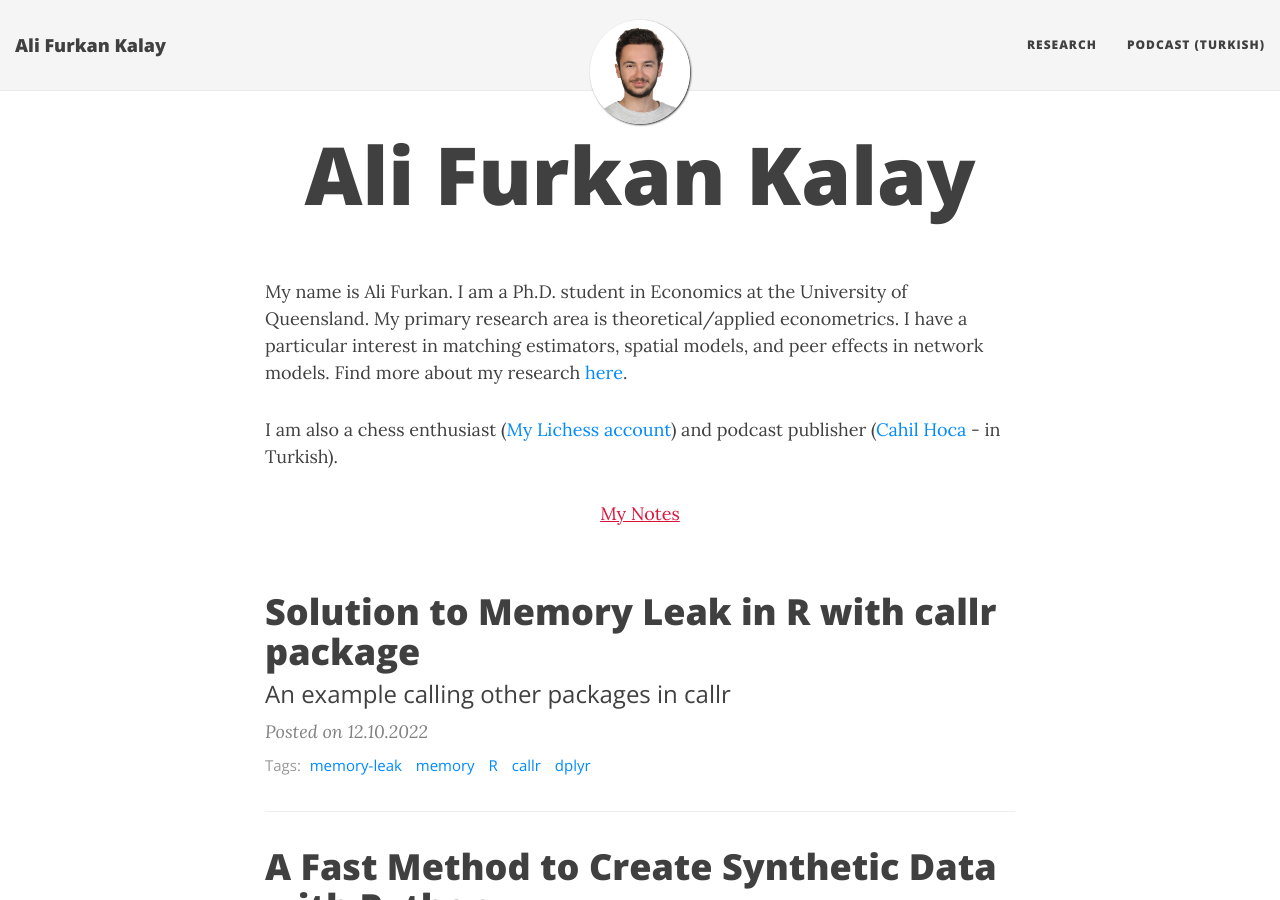
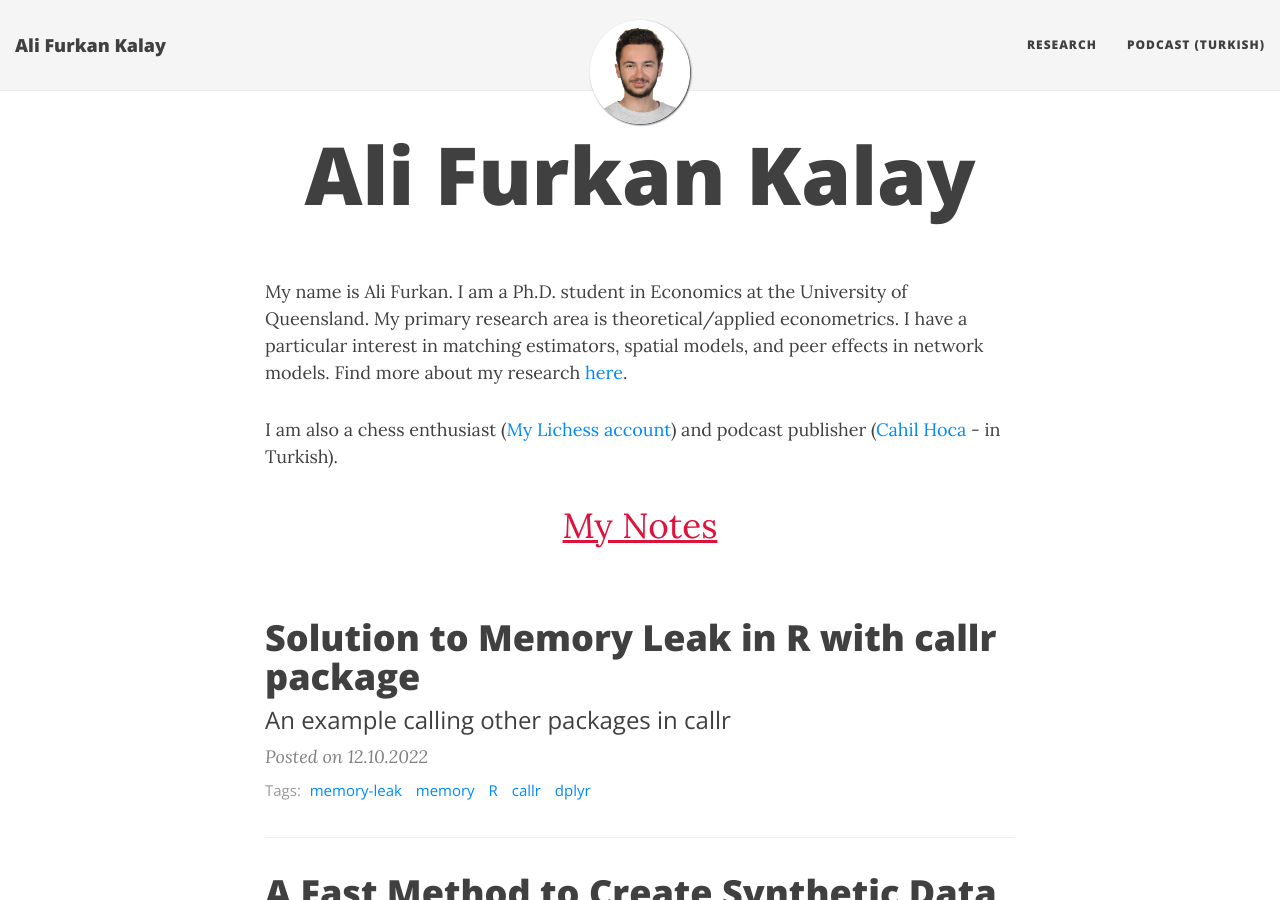
Before and after one commit to alfurka/alfurka.github.io, a Jekyll site: the page built from index.html, in a window 1280 px wide and 900 px high. Built offline with Jekyll 4.4.1, drawn with Linux system fonts in a browser that asks for light colours; nearby versions of some CDN libraries; the list of posts is cut into pages by our own code.

Commit message:
Update index.html

```diff
--- a/index.html
+++ b/index.html
@@ -9,7 +9,7 @@
 <p>I am also a chess enthusiast (<a href="https://lichess.org/@/alfurka/perf/rapid">My Lichess account</a>) and podcast publisher (<a href="https://cahilhoca.com/">Cahil Hoca</a> - in Turkish).</p>
 
 <div class="posts-list">
-  <p style="color:crimson;text-decoration:underline;margin-top: 20px;text-align:center;">My Notes</p>
+  <p style="font-size:35px;color:crimson;text-decoration:underline;margin-top:20px;text-align:center;">My Notes</p>
   {% for post in paginator.posts %}
   <article class="post-preview">
     <a href="{{ post.url | prepend: site.baseurl }}">
```
